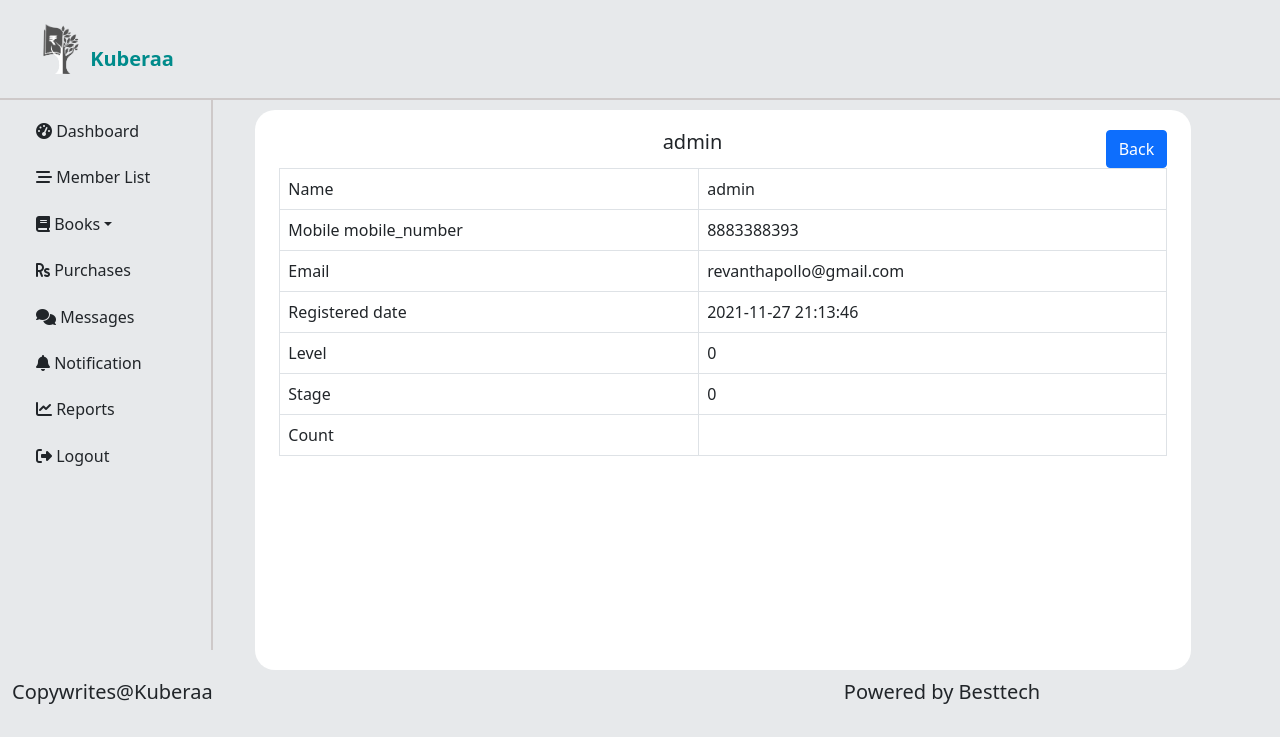
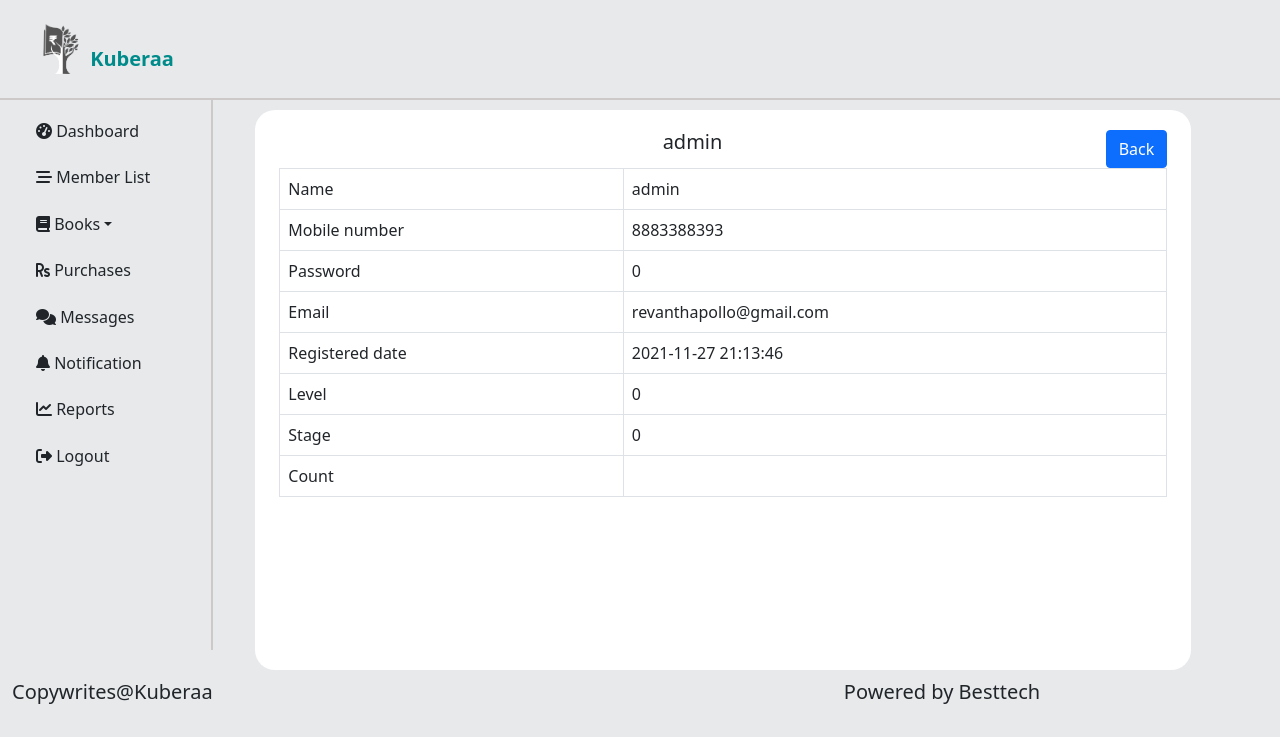
Before and after one commit to Revanthleonardo/kubera, a PHP site: page /member_list_info.php?user_id=1 in a window 1280 px wide. Shown: the top 737 px of the page. Run offline with PHP 8.4, Linux system fonts and the light colour scheme; data comes from the database, SQL or seed files in the repository; data that the repository does not hold is empty; some libraries are stand-ins or nearby versions.

Commit message:
final corrections

```diff
--- a/admin_panel/member_list_info.php
+++ b/admin_panel/member_list_info.php
@@ -19,6 +19,7 @@ while($row = $user_data_for_member_list_info->fetch(PDO::FETCH_ASSOC)) {
     $stage = $row['stage'];
     $referral_number = $row['referral_number'];
     $avg_count = $row['avg_count'];
+    $password = $row['password'];
 }
 
 ?>
@@ -64,8 +65,12 @@ while($row = $user_data_for_member_list_info->fetch(PDO::FETCH_ASSOC)) {
                         <td>$name</td>
                         </tr>
                         <tr>
-                        <td>Mobile mobile_number</td>
+                        <td>Mobile number</td>
                         <td>$mobile_number</td>
+                        </tr>
+                        <tr>
+                        <td>Password</td>
+                        <td>$password</td>
                         </tr>
                         <tr>
                         <td>Email</td>
--- a/admin_panel/query.php
+++ b/admin_panel/query.php
@@ -86,7 +86,7 @@ $total_user_level_1_stage_1_count = $row['total_user_level_1_stage_1_count'];
 $user_data_for_member_list = $dbConn->query("SELECT
     *
  FROM user
-    WHERE user.status IN ('$active')
+    ORDER BY user_id DESC
     ");
 
 
```
